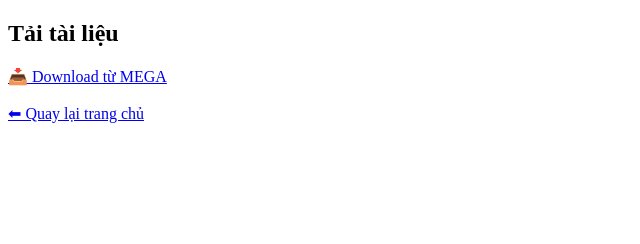
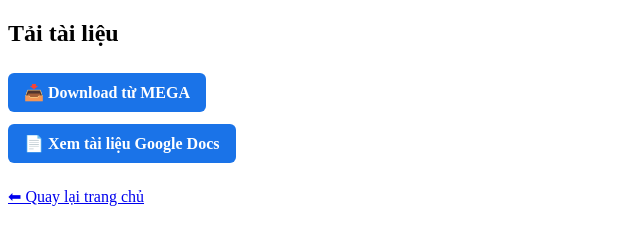
Before and after one commit to Phat-0508/goede-gong-social, a plain HTML site: page download.html in a window 1280 px wide. Shown: the whole page, without its empty margins (0-640 px from the left). Drawn offline with Linux system fonts and the light colour scheme.

Commit message:
Add files via upload

```diff
--- a/download.html
+++ b/download.html
@@ -3,7 +3,25 @@
 <head>
 <meta charset="UTF-8">
 <title>Download</title>
+
+<style>
+  .btn {
+    display: inline-block;
+    padding: 10px 16px;
+    margin: 6px 0;
+    background: #1a73e8;
+    color: white;
+    text-decoration: none;
+    border-radius: 6px;
+    font-weight: bold;
+  }
+
+  .btn:hover {
+    background: #1558b0;
+  }
+</style>
 </head>
+
 <body>
 
 <h2>Tải tài liệu</h2>
@@ -16,6 +34,16 @@
   📥 Download từ MEGA
 </a>
 
+<br>
+
+<a
+  href="https://docs.google.com/document/d/1izWln4NwdJAFx4GGOW1NQdPncie8PZe_QvdfrqQoHGM/edit"
+  target="_blank"
+  class="btn"
+>
+  📄 Xem tài liệu Google Docs
+</a>
+
 <br><br>
 
 <a href="index.html">⬅ Quay lại trang chủ</a>
```
